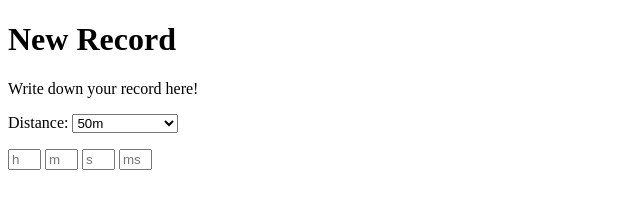
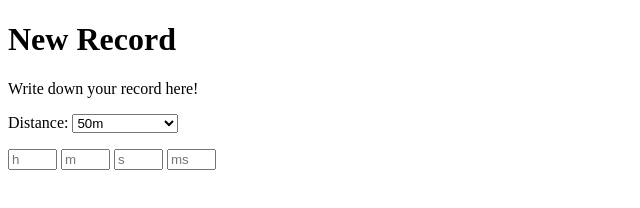
Before and after one commit to Alg31/record-tracker, a plain HTML site: page new.html in a window 1280 px wide. Shown: the whole page, without its empty margins (0-640 px from the left). Drawn offline with Linux system fonts and the light colour scheme.

Commit message:
Update new.html

```diff
--- a/new.html
+++ b/new.html
@@ -40,10 +40,10 @@
                 <option name="1600000">1000mi</option>
             </select>
             <p></p>
-            <input size="1" id="hr" placeholder="h">
-            <input size="1" id="min" placeholder="m">
-            <input size="1" id="sec" placeholder="s">
-            <input size="1" id="ms" placeholder="ms">
+            <input size="3" id="hr" placeholder="h">
+            <input size="3" id="min" placeholder="m">
+            <input size="3" id="sec" placeholder="s">
+            <input size="3" id="ms" placeholder="ms">
         </div>
     </body>
 </html>
```
